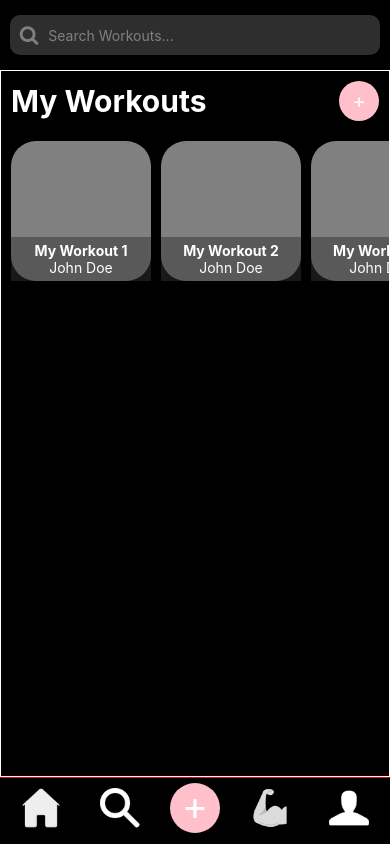
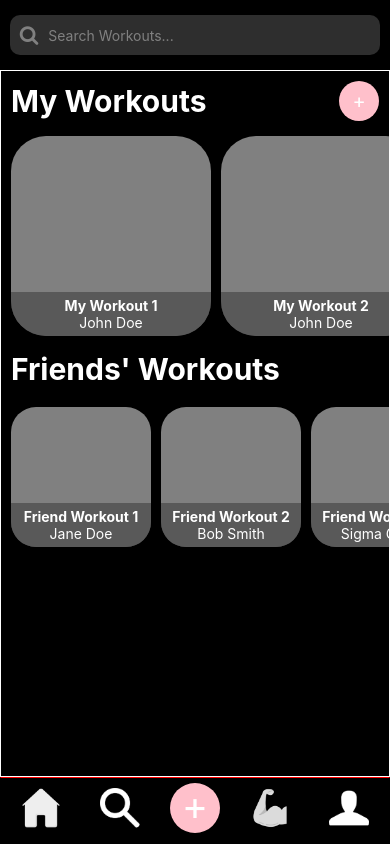
Before and after one commit to HashBukhtiar/hlthy, a React Native app: screen /Workouts in a window 390 px wide. Built offline with nearby package versions, Linux system fonts and the light colour scheme.

Commit message:
Added Friends' Workouts with smaller icons and changed My Workouts icons to be bigger #20

```diff
--- a/screens/Workouts.js
+++ b/screens/Workouts.js
@@ -74,6 +74,42 @@ export default function Workouts() {
         );
     }
 
+    function renderFriendsWorkouts() {
+        return (
+            <View>
+                <View style={styles.myWorkoutsHeaderView}>
+                    <Text style={styles.workoutsHeaders}>Friends' Workouts</Text>
+                </View>
+                <ScrollView horizontal={true} style={styles.friendsWorkoutsList} contentContainerStyle={{alignItems: 'center'}}>
+                    <TouchableOpacity style={styles.friendsWorkoutsButton}>
+                        <View style={styles.workoutPreview}>
+                            <Text style={styles.workoutNameText}>Friend Workout 1</Text>
+                            <Text style={styles.workoutAuthorText}>Jane Doe</Text>
+                        </View>
+                    </TouchableOpacity>
+                    <TouchableOpacity style={styles.friendsWorkoutsButton}>
+                        <View style={styles.workoutPreview}>
+                            <Text style={styles.workoutNameText}>Friend Workout 2</Text>
+                            <Text style={styles.workoutAuthorText}>Bob Smith</Text>
+                        </View>
+                    </TouchableOpacity>
+                    <TouchableOpacity style={styles.friendsWorkoutsButton}>
+                        <View style={styles.workoutPreview}>
+                            <Text style={styles.workoutNameText}>Friend Workout 3</Text>
+                            <Text style={styles.workoutAuthorText}>Sigma Gyatt</Text>
+                        </View>
+                    </TouchableOpacity>
+                    <TouchableOpacity style={styles.friendsWorkoutsButton}>
+                        <View style={styles.workoutPreview}>
+                            <Text style={styles.workoutNameText}>Friend Workout 4</Text>
+                            <Text style={styles.workoutAuthorText}>Fanum Tax Payer</Text>
+                        </View>
+                    </TouchableOpacity>
+                </ScrollView>
+            </View>
+        );
+    }
+
     return (
         <View style={globalStyles.container}>
             <View style={styles.searchBarView}>
@@ -81,6 +117,7 @@ export default function Workouts() {
             </View>
             <ScrollView style={styles.workoutsContainer}>
                 {renderMyWorkouts()}
+                {renderFriendsWorkouts()}
             </ScrollView>
         </View>
     )
@@ -137,9 +174,24 @@ const styles = StyleSheet.create({
     myWorkoutsList: {
         flexDirection: 'row',
         padding: 10,
+        height: 210,
+    },
+    myWorkoutsButton: {
+        overflow: 'hidden',
+        width: 200,
+        height: 200,
+        borderRadius: 35,
+        backgroundColor: 'grey',
+        marginRight: 10,
+        justifyContent: 'flex-end',
+    },
+    friendsWorkoutsList: {
+        flexDirection: 'row',
+        padding: 10,
         height: 160,
     },
-    myWorkoutsButton: {
+    friendsWorkoutsButton: {
+        overflow: 'hidden',
         width: 140,
         height: 140,
         borderRadius: 25,
```
